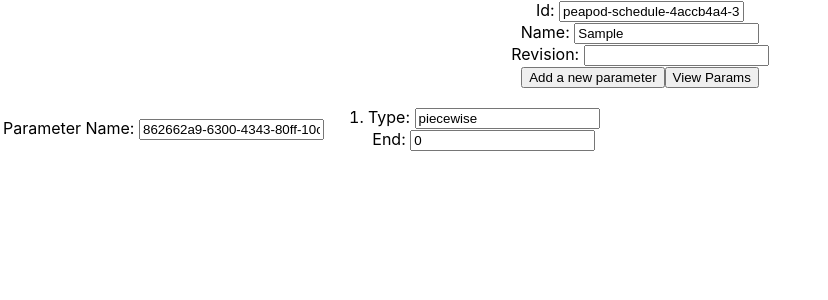
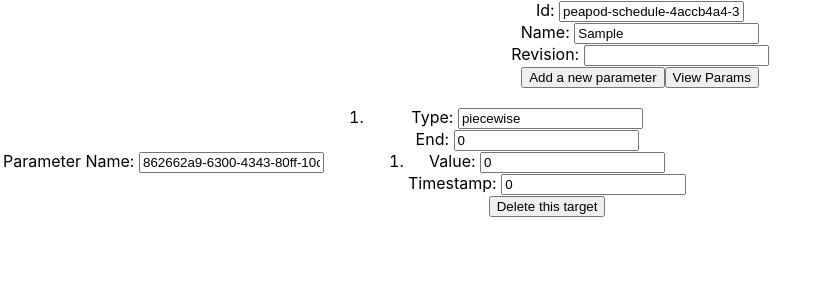
Before and after one commit to PeaPodTechnologies/schedule, a React (Create React App) app: page / in a window 1280 px wide. Both pictures are taken after typing "Sample" into the empty fields and a click on the button "Add a new parameter". Shown: the top 300 px of the page, without its empty margins (0-828 px from the left). Built offline with nearby package versions, Linux system fonts and the light colour scheme.

Commit message:
phaseblock renders a targetblock per target - updated callbacks - updated typing of functions

```diff
--- a/src/molecules/PhaseBlock.tsx
+++ b/src/molecules/PhaseBlock.tsx
@@ -1,12 +1,14 @@
 import { FC } from 'react';
+import { underscoreJoin } from '../utils';
 import InputBlock from './InputBlock';
-import { ValidFields } from "./ParameterBlock"
+import { PhaseTypes, ValidFields } from './ParameterBlock';
+import TargetBlock from './TargetBlock';
 
 /**
  * these are the expected props that can be passed into the object
  */
 interface PhaseBlockProps {
-	type: string;
+	type: PhaseTypes;
     end: number;
     targets?: {
         value: number;
@@ -14,7 +16,11 @@ interface PhaseBlockProps {
         duration?: number
     }[]
     // a generic function which we will expand on within the component
-    onUpdate(field: ValidFields, value: any): void
+	onUpdate(field: ValidFields, value: any): void;
+	// passing in a callback for the target to update itself
+	updateTarget(targetIndex: number, field: any, value: number): void;
+	// callback to delete a target from the phase
+	deleteTarget(targetIndex: number): void;
 }
 
 const PhaseBlock: FC<PhaseBlockProps> = props => {
@@ -26,11 +32,41 @@ const PhaseBlock: FC<PhaseBlockProps> = props => {
         return props.onUpdate("end", value);
     }
 
-	return <div>
+	// rendering
+	return (
+		<>
+			<div>
         <InputBlock label="type" onBlur={updateType} value={props.type} />
-
         <InputBlock label="end" onBlur={updateEnd} value={props.end} />
-    </div>;
+			</div>
+			{props.targets == undefined ? (
+				<></>
+			) : (
+				<>
+					<ol start={1}>
+						{props.targets.map((target, index) => {
+							return (
+								<li key={underscoreJoin('target', index)}>
+									<TargetBlock
+										timestamp={target.timestamp}
+										duration={target.duration}
+										type={props.type}
+										value={target.value}
+										onUpdate={(field, value) => {
+											props.updateTarget(index, field, value);
+										}}
+										delete={() => {
+											props.deleteTarget(index);
+										}}
+									/>
+								</li>
+							);
+						})}
+					</ol>
+				</>
+			)}
+		</>
+	);
 };
 
 export default PhaseBlock;
```
